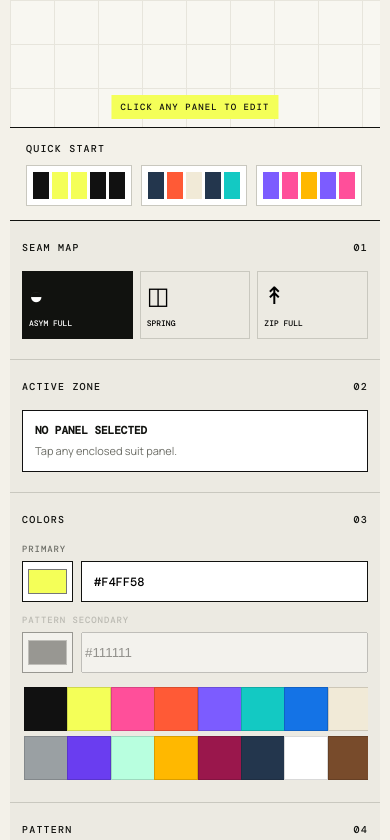
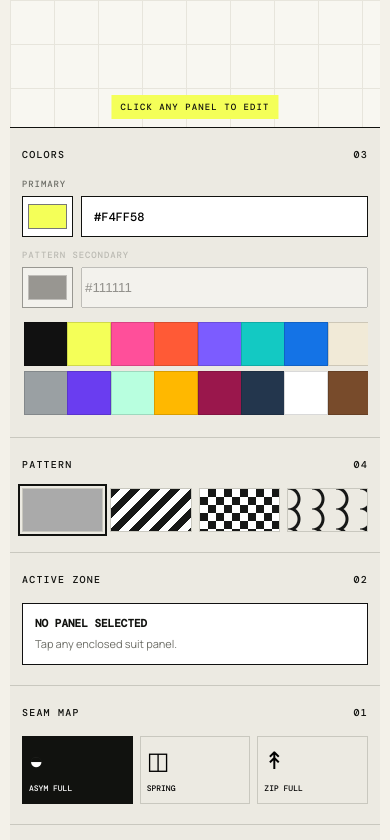
Before and after one commit to theLodgeBots/wetsuit-lab, a website: page index.html in a window 390 px wide. Shown: the part 799-1639 px from the top of the page. Drawn offline with nearby package versions, Linux system fonts and the light colour scheme.

Commit message:
Move mobile color controls below preview

```diff
--- a/app.js
+++ b/app.js
@@ -15,6 +15,7 @@ Object.keys(defaultColors).forEach(k=>{
 if(!state.referencePanels)state.referencePanels={};
 let history=[];
 let classicReference=null;
+let responsiveLayoutBound=false;
 
 const paths={
   classic:{
@@ -55,8 +56,18 @@ function init(){
   document.getElementById('swatches').innerHTML=palette.map(c=>`<button class="swatch" style="background:${c}" data-color="${c}" aria-label="Use ${c}"></button>`).join('');
   document.getElementById('patternGrid').innerHTML=['solid','stripe','check','wave'].map((p,i)=>`<button class="pattern ${state.pattern===p?'active':''}" data-pattern="${p}" aria-label="${p} pattern" title="${p}"></button>`).join('');
   document.getElementById('presetList').innerHTML=presets.map((p,i)=>`<button class="preset" data-preset="${i}" aria-label="Apply preset ${i+1}">${p.slice(0,5).map(c=>`<i style="background:${c}"></i>`).join('')}</button>`).join('');
-  bind();render();syncInputs();
+  bind();render();syncInputs();setupResponsiveLayout();
   if(!classicReference) loadClassicReference();
+}
+function setupResponsiveLayout(){
+  if(responsiveLayoutBound)return;
+  responsiveLayoutBound=true;
+  const media=window.matchMedia('(max-width: 600px)');
+  const arrange=()=>{
+    const presets=document.querySelector('.preset-bar');
+    (media.matches?document.querySelector('.controls'):document.querySelector('.stage-wrap')).append(presets);
+  };
+  arrange();media.addEventListener('change',arrange);
 }
 function updateZonePicker(){
   const picker=document.getElementById('zonePicker');
--- a/index.html
+++ b/index.html
@@ -30,15 +30,15 @@
 
     <section class="workspace">
       <aside class="controls">
-        <div class="control-section">
+        <div class="control-section model-section">
           <div class="section-heading"><span>SEAM MAP</span><span>01</span></div>
           <div class="model-grid" id="modelGrid"></div>
         </div>
-        <div class="control-section">
+        <div class="control-section zone-section">
           <div class="section-heading"><span>ACTIVE ZONE</span><span>02</span></div>
           <div class="zone-picker" id="zonePicker"></div>
         </div>
-        <div class="control-section">
+        <div class="control-section color-section">
           <div class="section-heading"><span>COLORS</span><span>03</span></div>
           <label class="color-label" for="colorInput">PRIMARY</label>
           <div class="color-row"><input type="color" id="colorInput" value="#f4ff58"><input type="text" id="hexInput" value="#F4FF58" maxlength="7" aria-label="Primary color hex value"></div>
@@ -48,7 +48,7 @@
           </div>
           <div class="swatches" id="swatches"></div>
         </div>
-        <div class="control-section">
+        <div class="control-section pattern-section">
           <div class="section-heading"><span>PATTERN</span><span>04</span></div>
           <div class="pattern-grid" id="patternGrid"></div>
         </div>
--- a/mobile.css
+++ b/mobile.css
@@ -10,7 +10,13 @@
   .topbar .button-dark span { display: none; }
   .brand { font-size: 14px; }
   .app-shell, .workspace { width: 100%; }
-  .controls { min-width: 0; }
+  .controls { min-width: 0; display: flex; flex-direction: column; }
+  .color-section { order: 1; }
+  .pattern-section { order: 2; }
+  .zone-section { order: 3; }
+  .model-section { order: 4; }
+  .utility-row { order: 5; }
+  .preset-bar { order: 6; }
   .control-section { padding: 20px 16px; }
   .workspace { min-height: 0; }
   .workspace { display: flex; flex-direction: column; }
```
